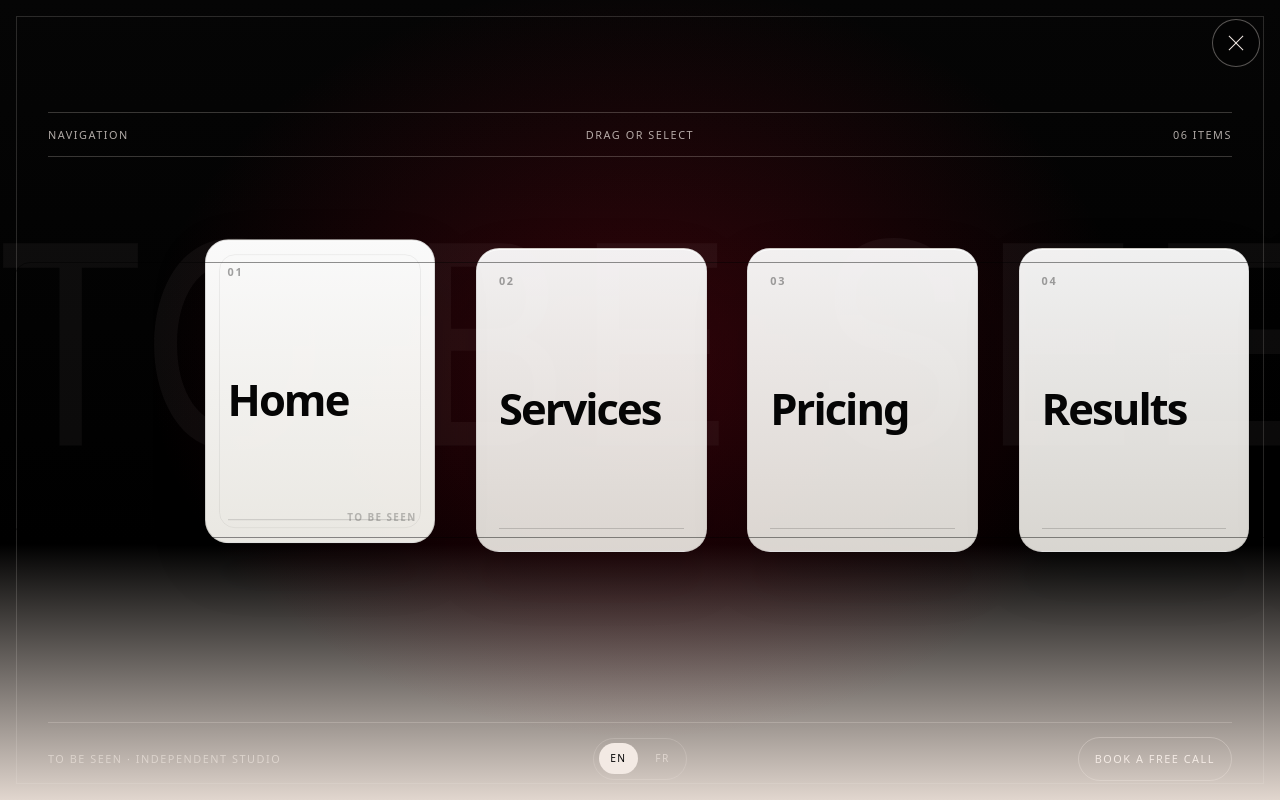
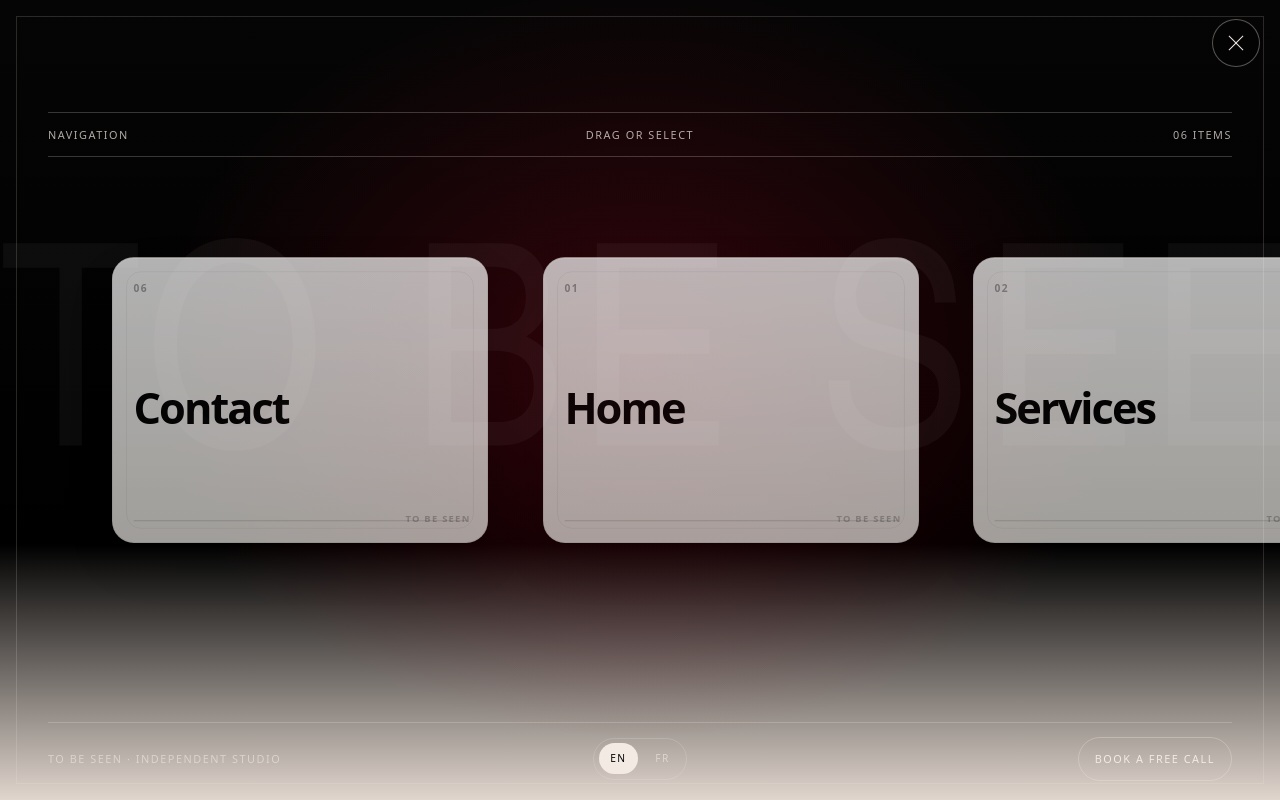
Before and after one commit to Wissko/tobeseen-site, a Next.js app: page / in a window 1280 px wide. Both pictures are taken after a click on the button "MENU". Shown: the top 800 px of the page. Built offline with nearby package versions, Linux system fonts and the light colour scheme; no server answers; a web font is replaced by a local one.

Commit message:
Make carousel scroll like centered reference

```diff
--- a/app/globals.css
+++ b/app/globals.css
@@ -1800,3 +1800,124 @@ body { background: var(--tbs-clay); color: var(--tbs-black); }
     margin-left: 18vw !important;
   }
 }
+
+/* Native smooth snap scroll for clean carousel */
+.tbs-menu-carousel {
+  overflow-x: auto !important;
+  overflow-y: hidden !important;
+  scroll-snap-type: x mandatory;
+  scroll-padding-inline: clamp(1rem, 6vw, 6rem);
+  -webkit-overflow-scrolling: touch;
+  scrollbar-width: none;
+  cursor: grab;
+}
+.tbs-menu-carousel::-webkit-scrollbar { display: none; }
+.tbs-menu-track {
+  min-width: max-content;
+  padding-right: clamp(2rem, 8vw, 8rem) !important;
+}
+.tbs-menu-card {
+  scroll-snap-align: center;
+  scroll-snap-stop: always;
+}
+@media (min-width: 761px) {
+  .tbs-menu-track {
+    padding-left: max(6vw, calc((100vw - clamp(14rem, 18vw, 21rem)) / 2)) !important;
+    padding-right: max(6vw, calc((100vw - clamp(14rem, 18vw, 21rem)) / 2)) !important;
+  }
+  .tbs-menu-card:first-child,
+  .tbs-menu-card:nth-child(7) {
+    margin-left: 0 !important;
+  }
+}
+@media (max-width: 760px) {
+  .tbs-menu-carousel {
+    scroll-padding-inline: 18vw;
+  }
+  .tbs-menu-track {
+    padding-left: 18vw !important;
+    padding-right: 18vw !important;
+  }
+  .tbs-menu-card:first-child,
+  .tbs-menu-card:nth-child(7) {
+    margin-left: 0 !important;
+  }
+}
+
+/* Centered premium carousel composition */
+.tbs-menu-carousel {
+  padding-inline: 0 !important;
+  scroll-padding-inline: 50vw !important;
+}
+.tbs-menu-track {
+  gap: clamp(1.2rem, 2.4vw, 2rem) !important;
+  padding-left: calc(50vw - (min(42vw, 24rem) / 2)) !important;
+  padding-right: calc(50vw - (min(42vw, 24rem) / 2)) !important;
+}
+.tbs-menu-card {
+  flex-basis: min(42vw, 24rem) !important;
+  opacity: .74;
+  transform: scale(.94);
+  transition: opacity .3s ease, transform .3s ease, box-shadow .3s ease;
+}
+.tbs-menu-card.is-active,
+.tbs-menu-card:hover {
+  opacity: 1;
+  transform: scale(1) translateY(-.35rem) !important;
+}
+@media (max-width: 760px) {
+  .tbs-menu-track {
+    gap: .9rem !important;
+    padding-left: 15vw !important;
+    padding-right: 15vw !important;
+  }
+  .tbs-menu-card {
+    flex-basis: 70vw !important;
+    opacity: .82;
+    transform: scale(.96);
+  }
+  .tbs-menu-card.is-active,
+  .tbs-menu-card:hover {
+    transform: scale(1) translateY(-.2rem) !important;
+  }
+}
+@media (max-width: 420px) {
+  .tbs-menu-track {
+    padding-left: 16vw !important;
+    padding-right: 16vw !important;
+  }
+  .tbs-menu-card { flex-basis: 68vw !important; }
+}
+
+/* Loop-peek carousel centering */
+.tbs-menu-carousel {
+  scroll-padding-inline: 50% !important;
+}
+.tbs-menu-track {
+  padding-left: 0 !important;
+  padding-right: 0 !important;
+}
+@media (min-width: 761px) {
+  .tbs-menu-card {
+    flex-basis: min(34vw, 25rem) !important;
+  }
+  .tbs-menu-card strong {
+    font-size: clamp(2rem, 3.6vw, 3.45rem) !important;
+  }
+}
+@media (max-width: 760px) {
+  .tbs-menu-card {
+    flex-basis: 68vw !important;
+  }
+}
+@media (max-width: 420px) {
+  .tbs-menu-card { flex-basis: 66vw !important; }
+}
+
+/* Desktop first-card centering refinement */
+@media (min-width: 761px) {
+  .tbs-menu-track {
+    padding-left: 6.25rem !important;
+    padding-right: 6.25rem !important;
+  }
+}
--- a/components/Navbar.tsx
+++ b/components/Navbar.tsx
@@ -1,6 +1,6 @@
 'use client';
 
-import { useState, useEffect, useCallback } from 'react';
+import { useState, useEffect, useCallback, useRef } from 'react';
 import Link from 'next/link';
 import { usePathname } from 'next/navigation';
 import { motion, AnimatePresence } from 'framer-motion';
@@ -21,6 +21,7 @@ export default function Navbar() {
   const [open, setOpen] = useState(false);
   const pathname = usePathname();
   const { t, locale, setLocale } = useLanguage();
+  const carouselRef = useRef<HTMLElement | null>(null);
 
   const close = useCallback(() => setOpen(false), []);
 
@@ -37,7 +38,18 @@ export default function Navbar() {
     return () => { document.body.style.overflow = ''; };
   }, [open]);
 
-  const carouselItems = [...links, ...links];
+  useEffect(() => {
+    if (!open || !carouselRef.current) return;
+    const carousel = carouselRef.current;
+    const firstRealCard = carousel.querySelectorAll<HTMLElement>('.tbs-menu-card')[1];
+    if (!firstRealCard) return;
+    requestAnimationFrame(() => {
+      const target = firstRealCard.offsetLeft - (carousel.clientWidth - firstRealCard.offsetWidth) / 2;
+      carousel.scrollTo({ left: Math.max(0, target), behavior: 'instant' });
+    });
+  }, [open]);
+
+  const carouselItems = [links[links.length - 1], ...links, links[0]];
 
   return (
     <>
@@ -89,23 +101,16 @@ export default function Navbar() {
               <span>{links.length.toString().padStart(2, '0')} items</span>
             </div>
 
-            <nav className="tbs-menu-carousel" aria-label={locale === 'fr' ? 'Navigation principale' : 'Main navigation'}>
-              <motion.div
-                className="tbs-menu-track"
-                initial={{ x: 0 }}
-                drag="x"
-                dragConstraints={{ left: -1200, right: 240 }}
-                dragElastic={0.08}
-                whileTap={{ cursor: 'grabbing' }}
-              >
+            <nav ref={carouselRef} className="tbs-menu-carousel" aria-label={locale === 'fr' ? 'Navigation principale' : 'Main navigation'}>
+              <div className="tbs-menu-track">
                 {carouselItems.map((link, i) => {
                   const active = pathname === link.href;
                   return (
                     <Link
-                      key={`${link.href}-${i}`}
+                      key={`${link.href}-${link.index}-${i}`}
                       href={link.href}
                       onClick={close}
-                      className={`tbs-menu-card${active ? ' is-active' : ''}`}
+                      className="tbs-menu-card"
                       aria-current={active ? 'page' : undefined}
                     >
                       <span className="tbs-menu-card-index">{link.index}</span>
@@ -114,7 +119,7 @@ export default function Navbar() {
                     </Link>
                   );
                 })}
-              </motion.div>
+              </div>
             </nav>
 
             <div className="tbs-menu-footer">
```
